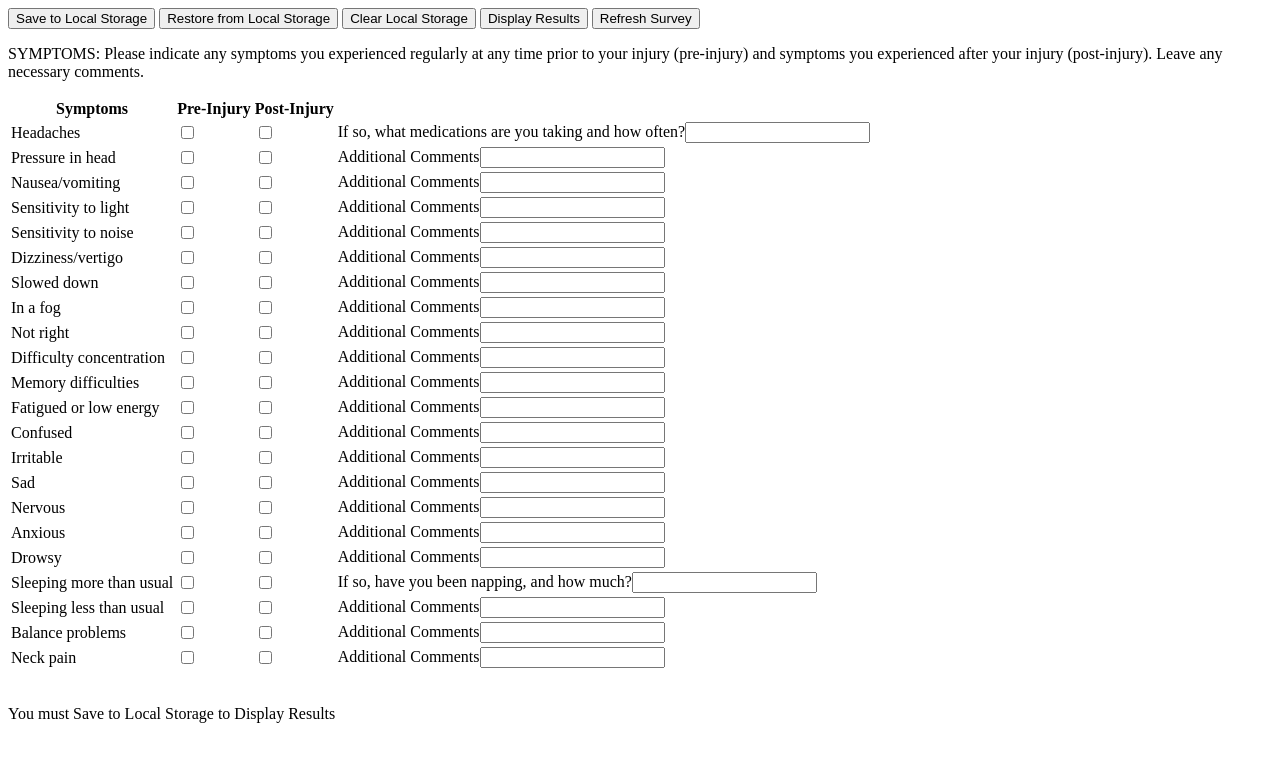
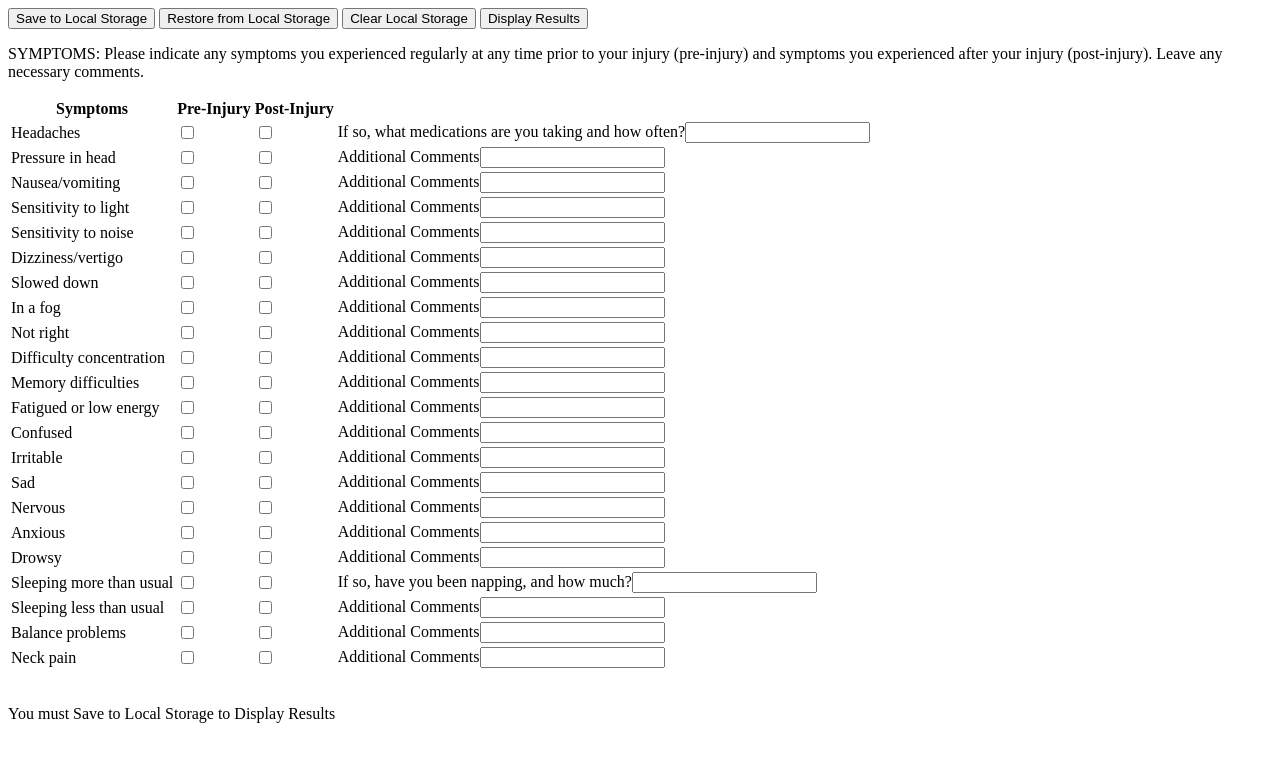
Before and after one commit to jjanders/Symptoms, a plain HTML site: page index.html in a window 1280 px wide. Drawn offline with Linux system fonts and the light colour scheme.

Commit message:
Update index.html

```diff
--- a/index.html
+++ b/index.html
@@ -7,7 +7,6 @@
 <button id="check">Restore from Local Storage</button>
 <button id="clear">Clear Local Storage</button>
 <button id="summary">Display Results</button>
-  <button id="refresh">Refresh Survey</button>
 <p id="desc"></p>
 <table id="container"></table>
   <br>
```
